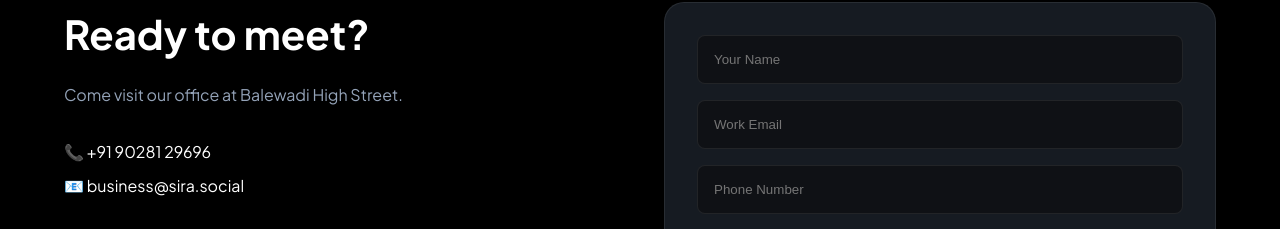
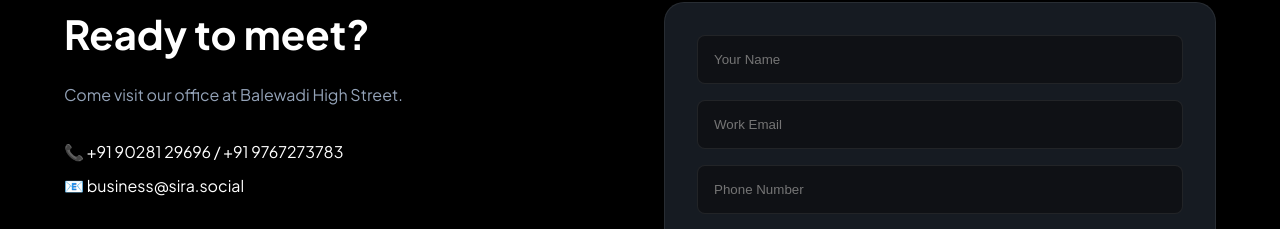
Before and after one commit to hemanttapkir/sira.social2, a plain HTML site: page about.html in a window 1280 px wide. Shown: the part 864-1093 px from the top of the page. Drawn offline with Linux system fonts and the light colour scheme.

Commit message:
Update about.html

```diff
--- a/about.html
+++ b/about.html
@@ -101,7 +101,7 @@
                 <div>
                     <h2 style="font-size: 2.5rem; margin-bottom: 1rem;">Ready to meet?</h2>
                     <p style="color: var(--text-muted); margin-bottom: 2rem;">Come visit our office at Balewadi High Street.</p>
-                    <p style="color: white; margin-bottom: 0.5rem;">📞 +91 90281 29696</p>
+                    <p style="color: white; margin-bottom: 0.5rem;">📞 +91 90281 29696 / +91 9767273783</p>
                     <p style="color: white;">📧 business@sira.social</p>
                 </div>
                 <div style="background: var(--bg-card); padding: 2rem; border-radius: 20px; border: 1px solid var(--border);">
```
